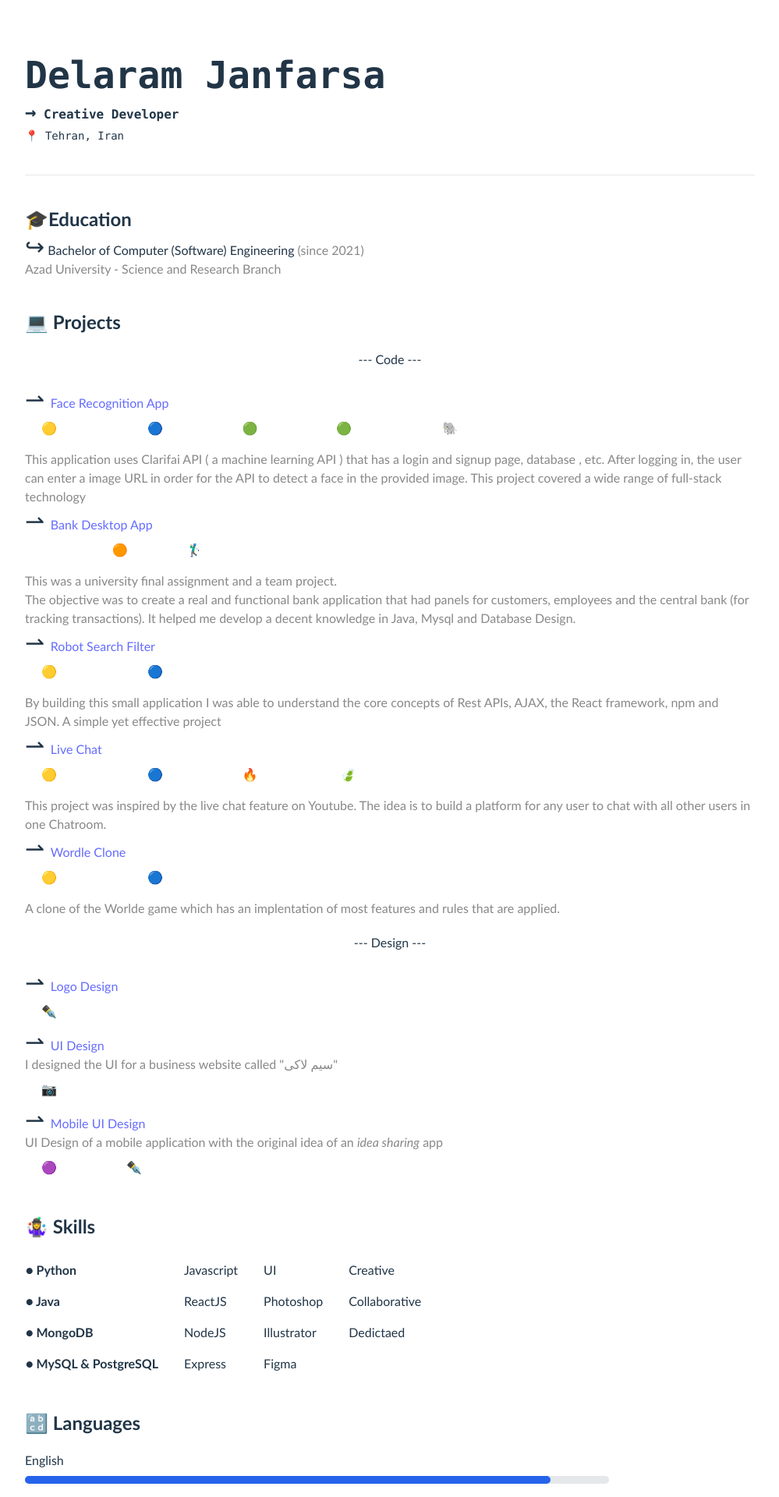
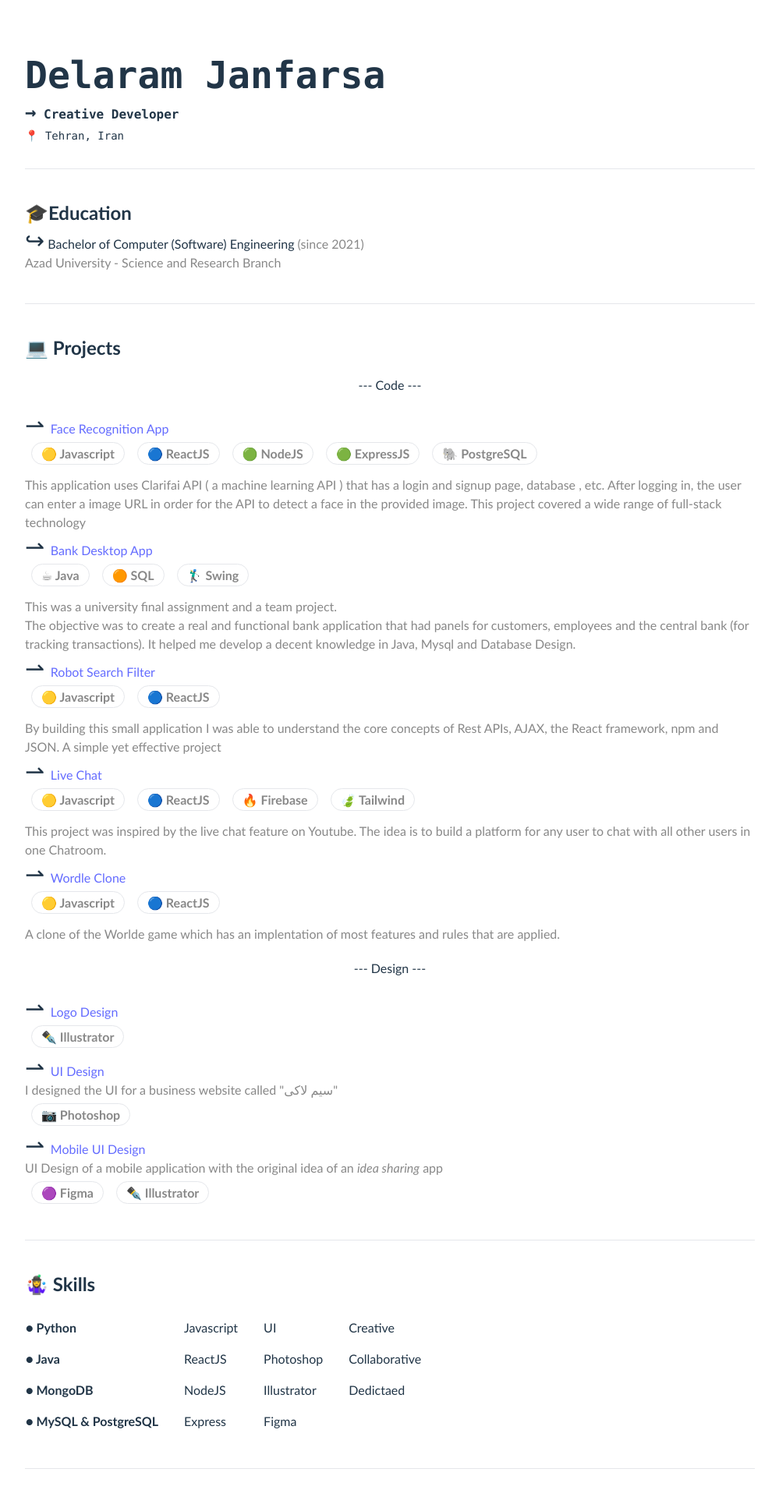
Before and after one commit to heyxdelaram/resume, a React (Vite) app: page / in a window 1280 px wide. Shown: the top 1920 px of the page at 78% size, without its empty margins (140-1139 px from the left). Built offline with nearby package versions, Linux system fonts and the light colour scheme.

Commit message:
favicon+tag update

```diff
--- a/index.html
+++ b/index.html
@@ -2,7 +2,7 @@
 <html lang="en">
   <head>
     <meta charset="UTF-8" />
-    <link rel="icon" type="image/svg+xml" href="/vite.svg" />
+    <link rel="icon" type="image/png" href="/dj.png" />
     <meta name="viewport" content="width=device-width, initial-scale=1.0" />
     <title>Delaram Janfarsa</title>
   </head>
--- a/src/App.jsx
+++ b/src/App.jsx
@@ -9,12 +9,13 @@ function App() {
   return (
     <>
       <NameHeader />
-      <hr className="mt-10" />
+      <hr class="h-px my-8 bg-gray-200 border-0 dark:bg-gray-700" />
       <Education />
+      <hr class="h-px my-8 bg-gray-200 border-0 dark:bg-gray-700" />
       <Projects />
-      <Skills />
+      <hr class="h-px my-8 bg-gray-200 border-0 dark:bg-gray-700" /> <Skills />
+      <hr class="h-px my-8 bg-gray-200 border-0 dark:bg-gray-700" />{" "}
       <Languages />
-
       <p className="text-center mt-24 mb-1 read-the-docs font-black">
         © 2024 Delaram Janfarsa
       </p>
--- a/src/components/Tag.jsx
+++ b/src/components/Tag.jsx
@@ -1,7 +1,7 @@
 const Tag = ({ str }) => {
   return (
     <div className="m-2">
-      <span className="bg-transparent text-white font-semibold  py-1 px-3 border border-white rounded-full cursor-auto text-center my-6">
+      <span className="bg-transparent read-the-docs font-semibold  py-1 px-3 border border-#888 rounded-full cursor-auto text-center my-6">
         {str}
       </span>
     </div>
--- a/src/index.css
+++ b/src/index.css
@@ -8,7 +8,7 @@
   /* line-height: 1.5; */
   font-weight: 400;
 
-  color-scheme: light dark;
+  color-scheme: dark;
   color: rgba(255, 255, 255, 0.87);
   background-color: #151515;
 
```
Also changed, not shown: public/dj.png (added).
